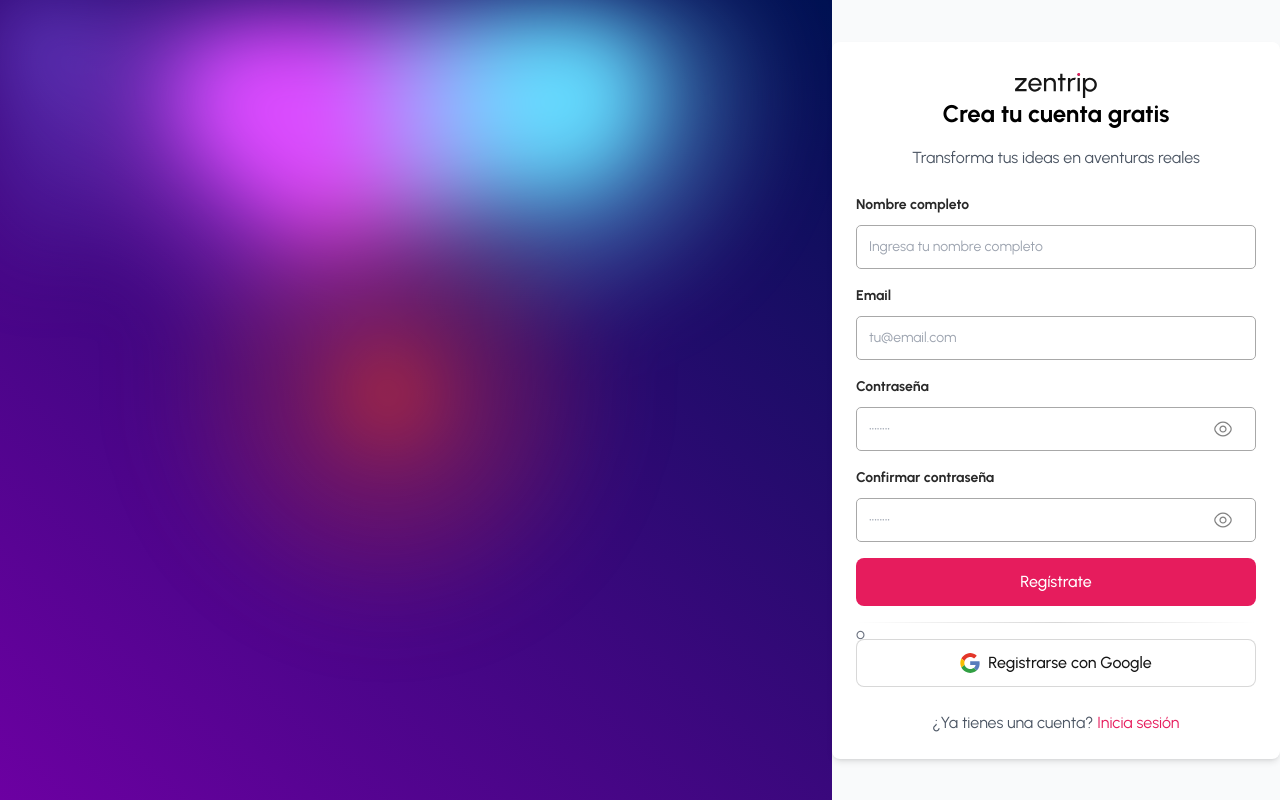
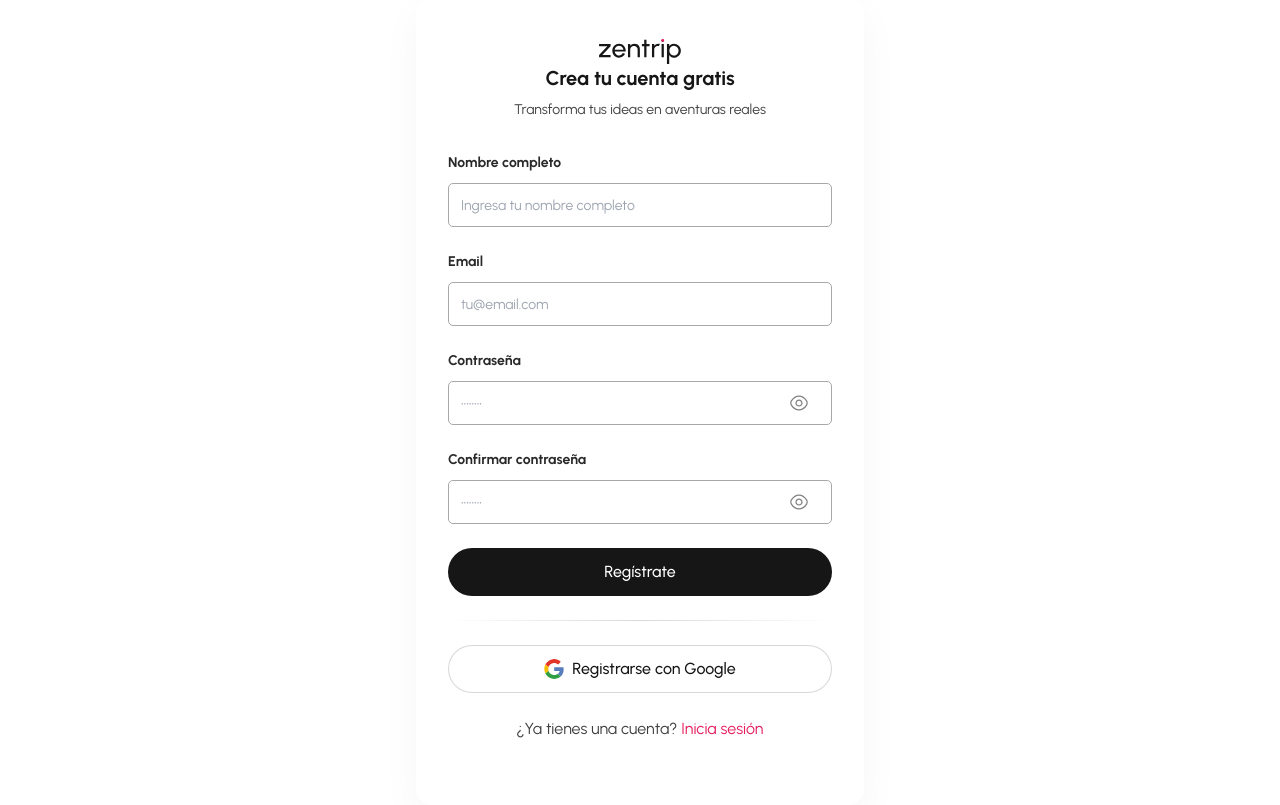
Before and after one commit to Ignacio918/viajes-app, a React (Vite) app in the folder viajes-app/: page /register in a window 1280 px wide. Built offline with nearby package versions, Linux system fonts and the light colour scheme; a web font is replaced by a local one.

Commit message:
nuevo background register

```diff
--- a/viajes-app/src/pages/RegisterPage.tsx
+++ b/viajes-app/src/pages/RegisterPage.tsx
@@ -6,7 +6,6 @@ import EyeIcon from "../assets/icons/eye.svg";
 import EyeOffIcon from "../assets/icons/eye-slash.svg";
 import Logo from "../assets/logo_medium.svg";
 import TextField from "../components/TextField";
-import { BackgroundGradientAnimation } from '../components/ui/BackgroundGradientAnimation';
 import "../styles/RegisterPage.css";
 
 interface RegisterPageProps {
@@ -226,45 +225,70 @@ const RegisterPage: React.FC<RegisterPageProps> = ({ onAuthSuccess }) => {
   };
 
   return (
-    <div className="relative h-screen flex items-center justify-center">
-      {/* Fondo animado */}
-      <BackgroundGradientAnimation />
-
-      {/* Formulario de registro */}
-      <div className="relative z-10 w-full max-w-md p-6 bg-white rounded-lg shadow-md">
+    <div className="auth-container">
+      <div className="auth-form-wrapper">
         <div className="auth-logo-container">
           <img src={Logo} alt="Zentrip Logo" className="auth-logo-image" />
         </div>
-        <h2 className="text-2xl font-semibold text-center mb-4">Crea tu cuenta gratis</h2>
-        <p className="text-center text-gray-600 mb-6">Transforma tus ideas en aventuras reales</p>
 
-        <form onSubmit={handleSubmit} className="space-y-4">
+        <h2 className="auth-title">Crea tu cuenta gratis</h2>
+        <p className="auth-description">
+          Transforma tus ideas en aventuras reales
+        </p>
+
+        <form onSubmit={handleSubmit} className="auth-form">
+          <div className="auth-inputs-container">
+            <LabelInputContainer>
               <TextField
                 label="Nombre completo"
                 placeholder="Ingresa tu nombre completo"
                 value={fullName}
                 onChange={(e) => setFullName(e.target.value)}
-            state={formValidation.fullName.isValid ? "success" : fullName ? "error" : "enabled"}
+                state={
+                  formValidation.fullName.isValid
+                    ? "success"
+                    : fullName
+                    ? "error"
+                    : "enabled"
+                }
                 type="text"
                 disabled={isLoading}
                 helperText={fullName ? formValidation.fullName.message : ""}
               />
+            </LabelInputContainer>
+
+            <LabelInputContainer>
               <TextField
                 label="Email"
                 placeholder="tu@email.com"
                 value={email}
                 onChange={(e) => setEmail(e.target.value)}
-            state={formValidation.email.isValid ? "success" : email ? "error" : "enabled"}
+                state={
+                  formValidation.email.isValid
+                    ? "success"
+                    : email
+                    ? "error"
+                    : "enabled"
+                }
                 type="email"
                 disabled={isLoading}
                 helperText={email ? formValidation.email.message : ""}
               />
+            </LabelInputContainer>
+
+            <LabelInputContainer>
               <TextField
                 label="Contraseña"
                 placeholder="••••••••"
                 value={password}
                 onChange={(e) => setPassword(e.target.value)}
-            state={formValidation.password.isValid ? "success" : password ? "error" : "enabled"}
+                state={
+                  formValidation.password.isValid
+                    ? "success"
+                    : password
+                    ? "error"
+                    : "enabled"
+                }
                 type={showPassword ? "text" : "password"}
                 disabled={isLoading}
                 helperText={password ? formValidation.password.message : ""}
@@ -282,15 +306,26 @@ const RegisterPage: React.FC<RegisterPageProps> = ({ onAuthSuccess }) => {
                   </button>
                 }
               />
+            </LabelInputContainer>
+
+            <LabelInputContainer>
               <TextField
                 label="Confirmar contraseña"
                 placeholder="••••••••"
                 value={confirmPassword}
                 onChange={(e) => setConfirmPassword(e.target.value)}
-            state={formValidation.confirmPassword.isValid ? "success" : confirmPassword ? "error" : "enabled"}
+                state={
+                  formValidation.confirmPassword.isValid
+                    ? "success"
+                    : confirmPassword
+                    ? "error"
+                    : "enabled"
+                }
                 type={showConfirmPassword ? "text" : "password"}
                 disabled={isLoading}
-            helperText={confirmPassword ? formValidation.confirmPassword.message : ""}
+                helperText={
+                  confirmPassword ? formValidation.confirmPassword.message : ""
+                }
                 icon={
                   <button
                     type="button"
@@ -305,46 +340,81 @@ const RegisterPage: React.FC<RegisterPageProps> = ({ onAuthSuccess }) => {
                   </button>
                 }
               />
-          <button
-            type="submit"
-            className="auth-button w-full py-2 px-4 bg-primary text-white rounded-lg hover:bg-primary-dark disabled:bg-gray-400"
-            disabled={isLoading}
-          >
-            {isLoading ? "Registrando..." : "Regístrate"}
+            </LabelInputContainer>
+          </div>
+
+          <button type="submit" className="auth-button" disabled={isLoading}>
+            {isLoading ? (
+              <>
+                <span className="spinner"></span>
+                <span>Registrando...</span>
+              </>
+            ) : (
+              "Regístrate"
+            )}
           </button>
-        </form>
 
-        <div className="auth-divider my-4">
-          <span className="text-gray-500">o</span>
-        </div>
+          <div className="auth-divider" />
 
           <button
             type="button"
             onClick={handleGoogleLogin}
-          className="auth-google-button flex items-center justify-center gap-2 w-full py-2 px-4 border rounded-lg hover:bg-gray-100 disabled:bg-gray-50 disabled:border-gray-200"
+            className="auth-google-button"
             disabled={isLoading}
+            style={{
+              display: "flex",
+              alignItems: "center",
+              justifyContent: "center",
+            }}
           >
-          {isLoading ? "Conectando..." : (
+            {isLoading ? (
               <>
-              <img src={GoogleIcon} alt="Google" className="w-5 h-5" />
+                <span className="spinner"></span>
+                Conectando...
+              </>
+            ) : (
+              <>
+                <img
+                  src={GoogleIcon}
+                  alt="Google"
+                  className="google-icon"
+                  style={{ marginRight: "8px" }}
+                />
                 Registrarse con Google
               </>
             )}
           </button>
 
-        <div className="auth-login-link mt-6 text-center">
-          <span className="auth-text text-gray-600">¿Ya tienes una cuenta?</span>
+          <div className="auth-login-link">
+            <span className="auth-text">¿Ya tienes una cuenta?</span>
             <span
-            className="auth-link text-primary cursor-pointer"
+              className="auth-link"
               onClick={() => navigate("/login")}
+              role="button"
+              tabIndex={0}
+              onKeyPress={(e) => e.key === "Enter" && navigate("/login")}
             >
               Inicia sesión
             </span>
           </div>
-        {error && <p className="auth-error text-red-500 text-center mt-4">{error}</p>}
+        </form>
+
+        {error && <p className="auth-error">{error}</p>}
       </div>
     </div>
   );
 };
 
+const LabelInputContainer = ({
+  children,
+  className,
+}: {
+  children: React.ReactNode;
+  className?: string;
+}) => {
+  return (
+    <div className={`label-input-container ${className || ""}`}>{children}</div>
+  );
+};
+
 export default RegisterPage;
```
Lines whose indentation alone changed are shown as unchanged.
